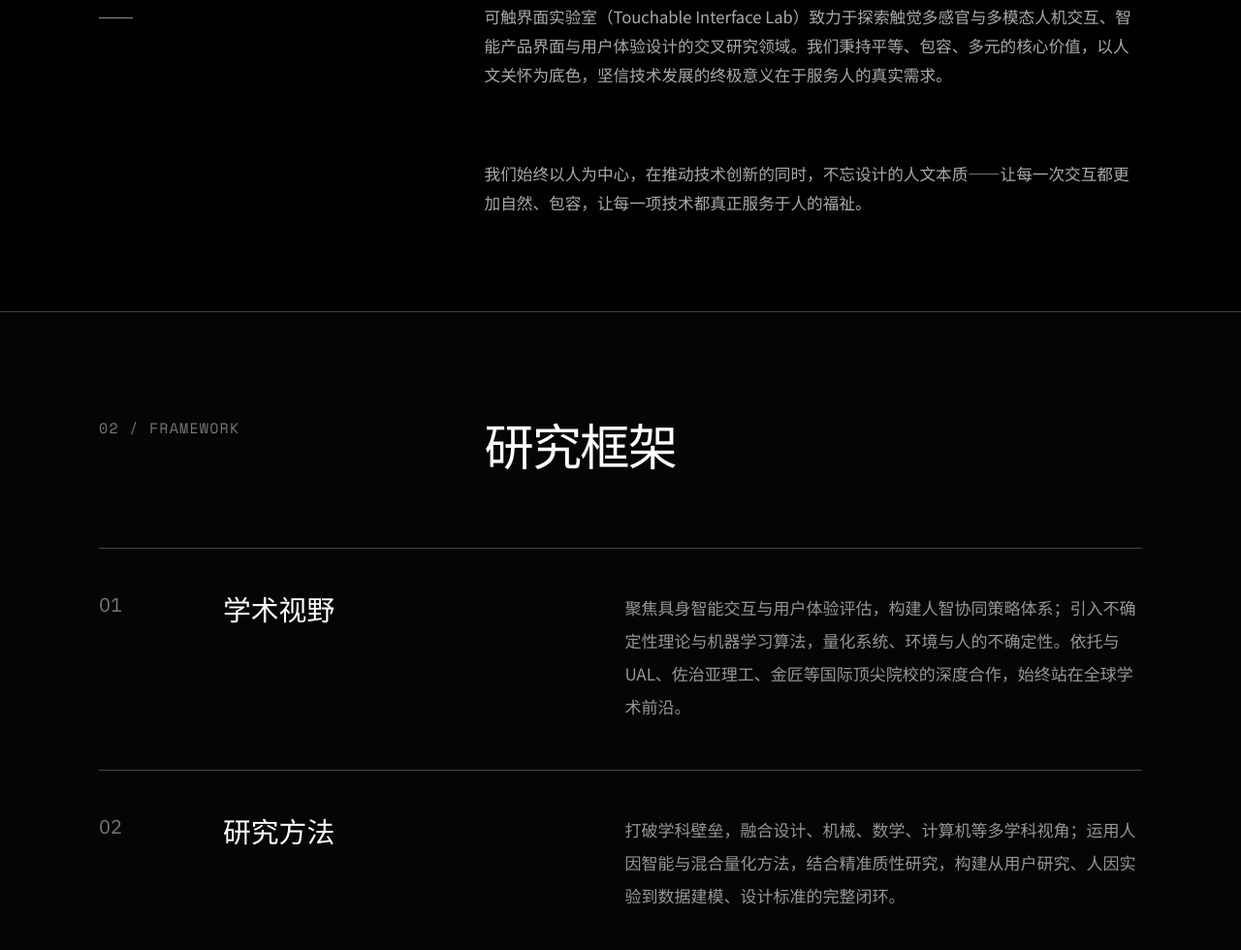
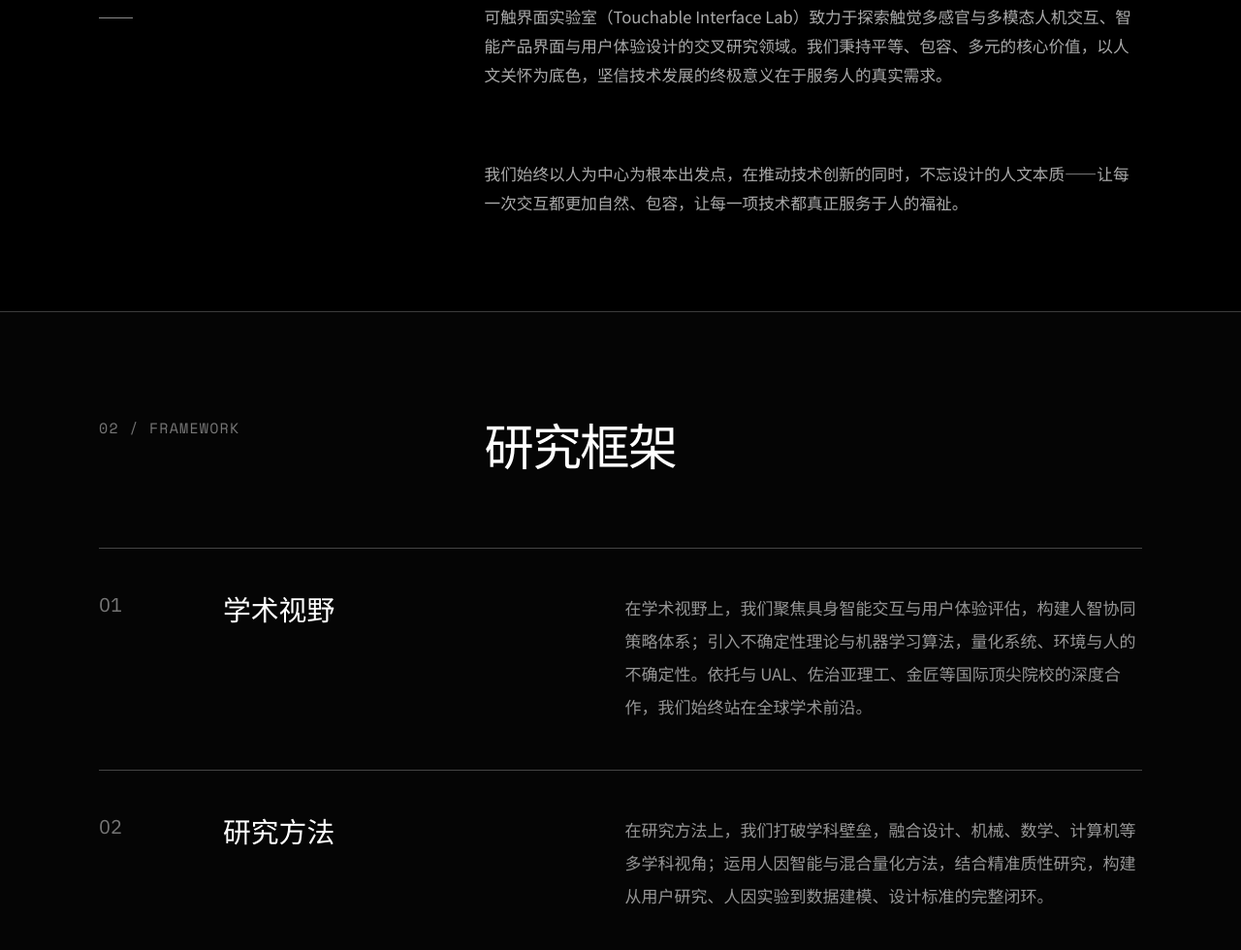
Before and after one commit to SeanLinzx/IPED-main, a plain HTML site: page about.html in a window 1280 px wide. Shown: the part 1032-2012 px from the top of the page at 97% size. Drawn offline with nearby package versions, Linux system fonts and the light colour scheme.

Commit message:
Restore complete home and mission wording while preserving compact typography

```diff
--- a/about.html
+++ b/about.html
@@ -61,9 +61,7 @@
           <p data-i18n="aboutMissionBody1">
             可触界面实验室（Touchable Interface Lab）致力于探索触觉多感官与多模态人机交互、智能产品界面与用户体验设计的交叉研究领域。我们秉持平等、包容、多元的核心价值，以人文关怀为底色，坚信技术发展的终极意义在于服务人的真实需求。
           </p>
-          <p data-i18n="aboutMissionBody2">
-            我们始终以人为中心，在推动技术创新的同时，不忘设计的人文本质——让每一次交互都更加自然、包容，让每一项技术都真正服务于人的福祉。
-          </p>
+          <p data-i18n="aboutMissionBody2">我们始终以人为中心为根本出发点，在推动技术创新的同时，不忘设计的人文本质——让每一次交互都更加自然、包容，让每一项技术都真正服务于人的福祉。</p>
         </div>
       </section>
 
@@ -76,12 +74,12 @@
           <article>
             <span>01</span>
             <h3 data-i18n="aboutTrack1Title">学术视野</h3>
-            <p data-i18n="aboutTrack1Body">聚焦具身智能交互与用户体验评估，构建人智协同策略体系；引入不确定性理论与机器学习算法，量化系统、环境与人的不确定性。依托与 UAL、佐治亚理工、金匠等国际顶尖院校的深度合作，始终站在全球学术前沿。</p>
+            <p data-i18n="aboutTrack1Body">在学术视野上，我们聚焦具身智能交互与用户体验评估，构建人智协同策略体系；引入不确定性理论与机器学习算法，量化系统、环境与人的不确定性。依托与 UAL、佐治亚理工、金匠等国际顶尖院校的深度合作，我们始终站在全球学术前沿。</p>
           </article>
           <article>
             <span>02</span>
             <h3 data-i18n="aboutTrack2Title">研究方法</h3>
-            <p data-i18n="aboutTrack2Body">打破学科壁垒，融合设计、机械、数学、计算机等多学科视角；运用人因智能与混合量化方法，结合精准质性研究，构建从用户研究、人因实验到数据建模、设计标准的完整闭环。</p>
+            <p data-i18n="aboutTrack2Body">在研究方法上，我们打破学科壁垒，融合设计、机械、数学、计算机等多学科视角；运用人因智能与混合量化方法，结合精准质性研究，构建从用户研究、人因实验到数据建模、设计标准的完整闭环。</p>
           </article>
           <article>
             <span>03</span>
@@ -176,6 +174,6 @@
     </footer>
 
     <script src="./projects-data.js?v=20260910-members"></script>
-    <script src="./script.js?v=20260910-copy"></script>
+    <script src="./script.js?v=20260910-full-copy"></script>
   </body>
 </html>
--- a/script.js
+++ b/script.js
@@ -22,11 +22,11 @@
     focusTitleZh: "可触界面实验室",
     focusTitleEn: "Touchable Interface Lab",
     focusIntro:
-      "我们研究触觉、多感官与多模态交互，探索智能产品的界面与使用体验。",
+      "可触界面实验室致力于探索触觉、多感官与多模态人机交互，连接设计、技术与人，创造更具包容性与人文关怀的智能未来。",
     metricsLab: "TouchLab",
     metricsUni: "Hunan University",
     metricsQuote:
-      "结合设计研究、人因实验与交互原型，探索人与智能技术的协作。",
+      "我们致力于触觉多感官人机交互与智能用户体验的跨学科研究，坚持以人为中心，融合多学科前沿方法探索人智协同，让技术真正服务于人。",
     metricsLabel: "研究成果",
     metricIndustry: "校企项目",
     metricPapers: "论文发表",
@@ -56,14 +56,14 @@
     aboutMissionTitle: "使命与愿景",
     aboutMissionBody1:
       "可触界面实验室（Touchable Interface Lab）致力于探索触觉多感官与多模态人机交互、智能产品界面与用户体验设计的交叉研究领域。我们秉持平等、包容、多元的核心价值，以人文关怀为底色，坚信技术发展的终极意义在于服务人的真实需求。",
-    aboutMissionBody2: "我们始终以人为中心，在推动技术创新的同时，不忘设计的人文本质——让每一次交互都更加自然、包容，让每一项技术都真正服务于人的福祉。",
+    aboutMissionBody2: "我们始终以人为中心为根本出发点，在推动技术创新的同时，不忘设计的人文本质——让每一次交互都更加自然、包容，让每一项技术都真正服务于人的福祉。",
     aboutTracksTitle: "研究框架",
     aboutTrack1Title: "学术视野",
     aboutTrack1Body:
-      "聚焦具身智能交互与用户体验评估，构建人智协同策略体系；引入不确定性理论与机器学习算法，量化系统、环境与人的不确定性。依托与 UAL、佐治亚理工、金匠等国际顶尖院校的深度合作，始终站在全球学术前沿。",
+      "在学术视野上，我们聚焦具身智能交互与用户体验评估，构建人智协同策略体系；引入不确定性理论与机器学习算法，量化系统、环境与人的不确定性。依托与 UAL、佐治亚理工、金匠等国际顶尖院校的深度合作，我们始终站在全球学术前沿。",
     aboutTrack2Title: "研究方法",
     aboutTrack2Body:
-      "打破学科壁垒，融合设计、机械、数学、计算机等多学科视角；运用人因智能与混合量化方法，结合精准质性研究，构建从用户研究、人因实验到数据建模、设计标准的完整闭环。",
+      "在研究方法上，我们打破学科壁垒，融合设计、机械、数学、计算机等多学科视角；运用人因智能与混合量化方法，结合精准质性研究，构建从用户研究、人因实验到数据建模、设计标准的完整闭环。",
     aboutTrack3Title: "以人为中心",
     aboutTrack3Body:
       "以平等、包容、多元为价值底色。在推动技术创新的同时，让每一次交互都更加自然、包容，让每一项技术都真正服务于人的福祉。",
@@ -257,11 +257,11 @@
     focusTitleZh: "Touchable Interface Lab",
     focusTitleEn: "可触界面实验室",
     focusIntro:
-      "We study haptic, multisensory and multimodal interaction, with a focus on intelligent product interfaces and user experience.",
+      "Touchable Interface Lab explores haptic, multisensory and multimodal human–computer interaction, connecting design, technology and people to create a more inclusive and human-centered intelligent future.",
     metricsLab: "TouchLab",
     metricsUni: "Hunan University",
     metricsQuote:
-      "We combine design research, human-factors experiments and interactive prototypes to explore human–AI collaboration.",
+      "We pursue interdisciplinary research in haptic, multisensory human–computer interaction and intelligent user experience. Staying human-centered, we bring together frontier methods to explore human–AI collaboration so technology truly serves people.",
     metricsLabel: "Research Outcomes",
     metricIndustry: "Industry Projects",
     metricPapers: "Publications",
--- a/scripts/check-public-site.mjs
+++ b/scripts/check-public-site.mjs
@@ -39,7 +39,7 @@
 assert.equal((join.match(/class="join-resource-grid"/g) || []).length, 1);
 for (const file of ['index.html', 'about.html', 'projects.html', 'project.html', 'publications.html', 'join.html', 'demo-exhibit.html', 'demo-soft-panel.html', 'demo-touch-map.html']) {
   const page = fs.readFileSync(file, 'utf8');
-  assert.ok(page.includes('script.js?v=20260910-copy'), file + ': stale script version');
+  assert.ok(page.includes('script.js?v=20260910-full-copy'), file + ': stale script version');
   assert.ok(!/account-widget|mountIpedAccount/.test(page));
   assert.ok(!/收集表|已填的实验室成果|collection form|作品如何进入网站/.test(page), file + ': internal editorial copy');
 }
```
Also changed, not shown: demo-exhibit.html (+1 -1 lines), demo-soft-panel.html (+1 -1 lines), demo-touch-map.html (+1 -1 lines), index.html (+3 -7 lines), join.html (+1 -1 lines), project.html (+1 -1 lines), projects.html (+1 -1 lines), publications.html (+1 -1 lines).
